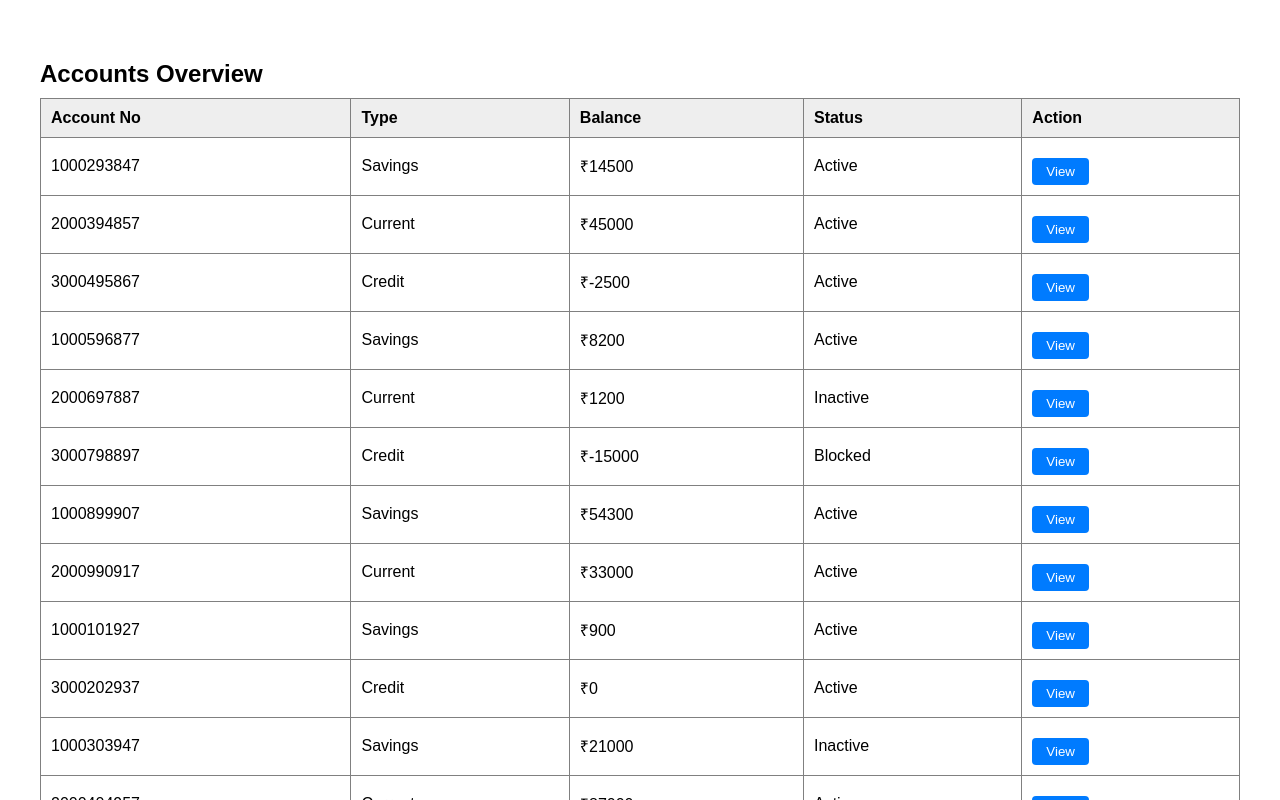
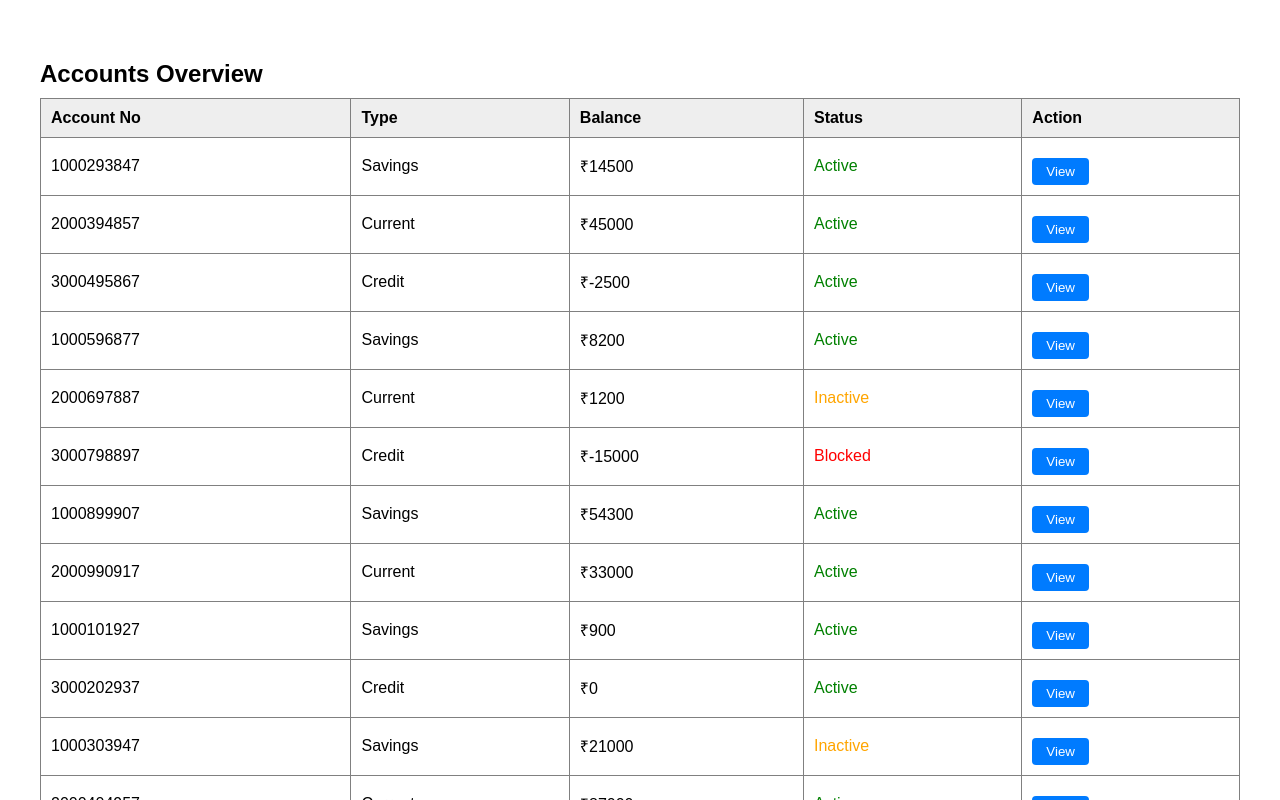
Before and after one commit to CSubbarayudu/angular-banking-app, an Angular app: page /accounts in a window 1280 px wide. Shown: the top 800 px of the page. Built offline with nearby package versions, Linux system fonts and the light colour scheme; data requests are answered from the project's data file.

Commit message:
feat: implemented phase 11 did not updated some here   ____ and almost did all reusable UI components and mock data

```diff
--- a/src/app/features/accounts/containers/accounts-container/accounts-container.component.ts
+++ b/src/app/features/accounts/containers/accounts-container/accounts-container.component.ts
@@ -1,4 +1,4 @@
-import { Component, OnInit, ChangeDetectorRef, ChangeDetectionStrategy } from '@angular/core';
+import { Component, OnInit, ChangeDetectorRef } from '@angular/core';
 import { CommonModule } from '@angular/common';
 import { Router } from '@angular/router';
 import { AccountsService } from '../../services/accounts.service';
@@ -7,7 +7,6 @@ import { AccountsService } from '../../services/accounts.service';
   selector: 'app-accounts-container',
   standalone: true,
   imports: [CommonModule],
-  changeDetection: ChangeDetectionStrategy.Default,
   template: `
     <div style="padding: 20px;">
       <h2>Accounts Overview</h2>
@@ -36,11 +35,17 @@ import { AccountsService } from '../../services/accounts.service';
               <td style="padding:10px;">{{ acc.accountNumber }}</td>
               <td style="padding:10px;">{{ acc.accountType }}</td>
               <td style="padding:10px;">₹{{ acc.balance }}</td>
-              <td style="padding:10px;">{{ acc.status }}</td>
+              <td style="padding:10px;">
+                <span [style.color]="acc.status === 'Active' ? 'green' :
+                                     acc.status === 'Blocked' ? 'red' : 'orange'">
+                  {{ acc.status }}
+                </span>
+              </td>
               <td style="padding:10px;">
                 <button
                   (click)="goToDetails(acc.id)"
-                  style="background:#007bff; color:white; border:none; padding:6px 14px; border-radius:4px; cursor:pointer;">
+                  style="background:#007bff; color:white; border:none;
+                         padding:6px 14px; border-radius:4px; cursor:pointer;">
                   View
                 </button>
               </td>
@@ -79,15 +84,13 @@ export class AccountsContainerComponent implements OnInit {
       next: (res: any) => {
         this.accounts = Array.isArray(res) ? res : (res?.data ?? []);
         this.loading = false;
-        this.cdr.markForCheck();
-        this.cdr.detectChanges();
+        this.cdr.detectChanges();   // ← only this, no markForCheck
       },
       error: (err: any) => {
         console.error('API ERROR:', err);
         this.error = 'Failed to load accounts from server.';
         this.loading = false;
-        this.cdr.markForCheck();
-        this.cdr.detectChanges();
+        this.cdr.detectChanges();   // ← only this
       }
     });
   }
```
